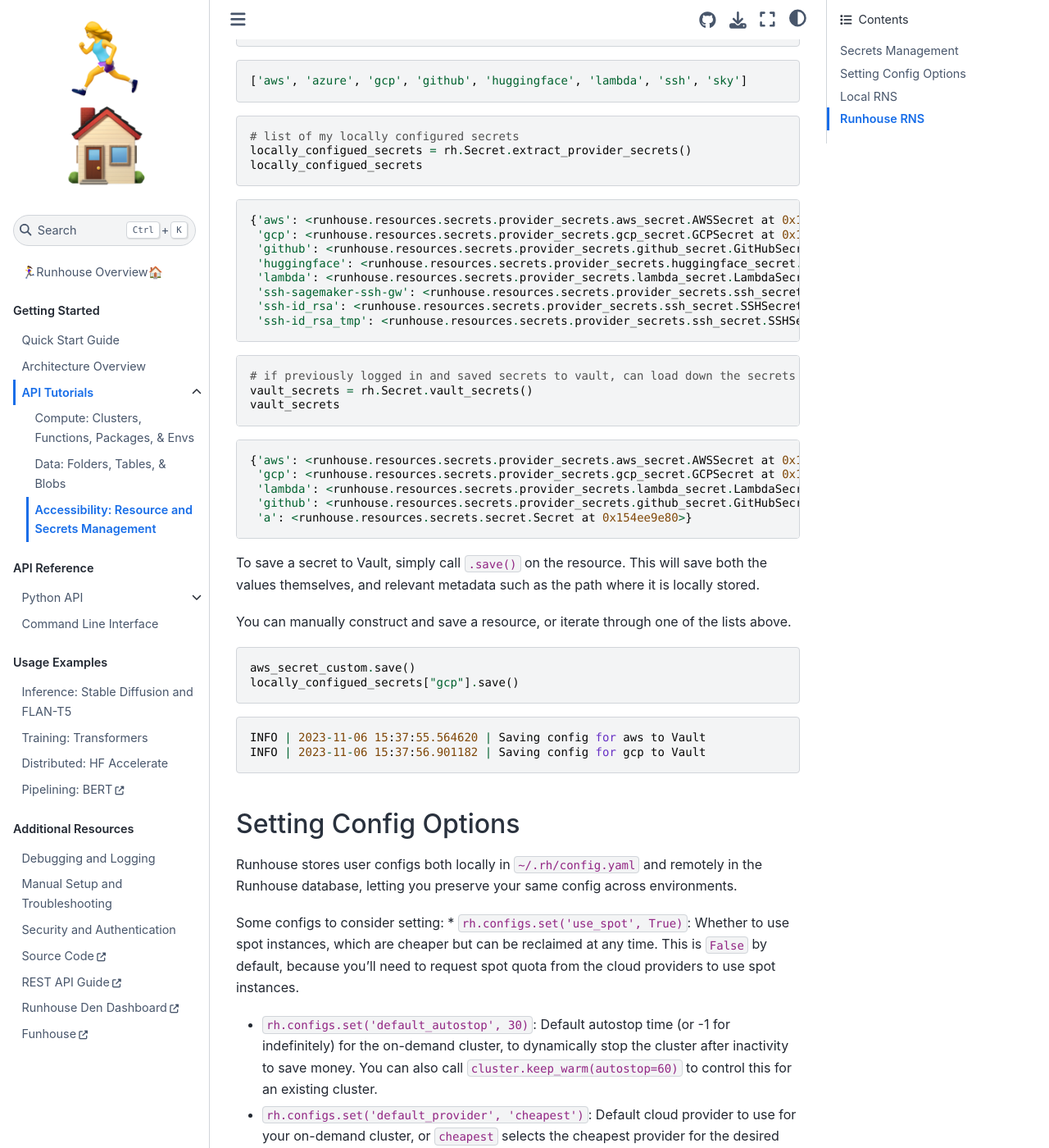
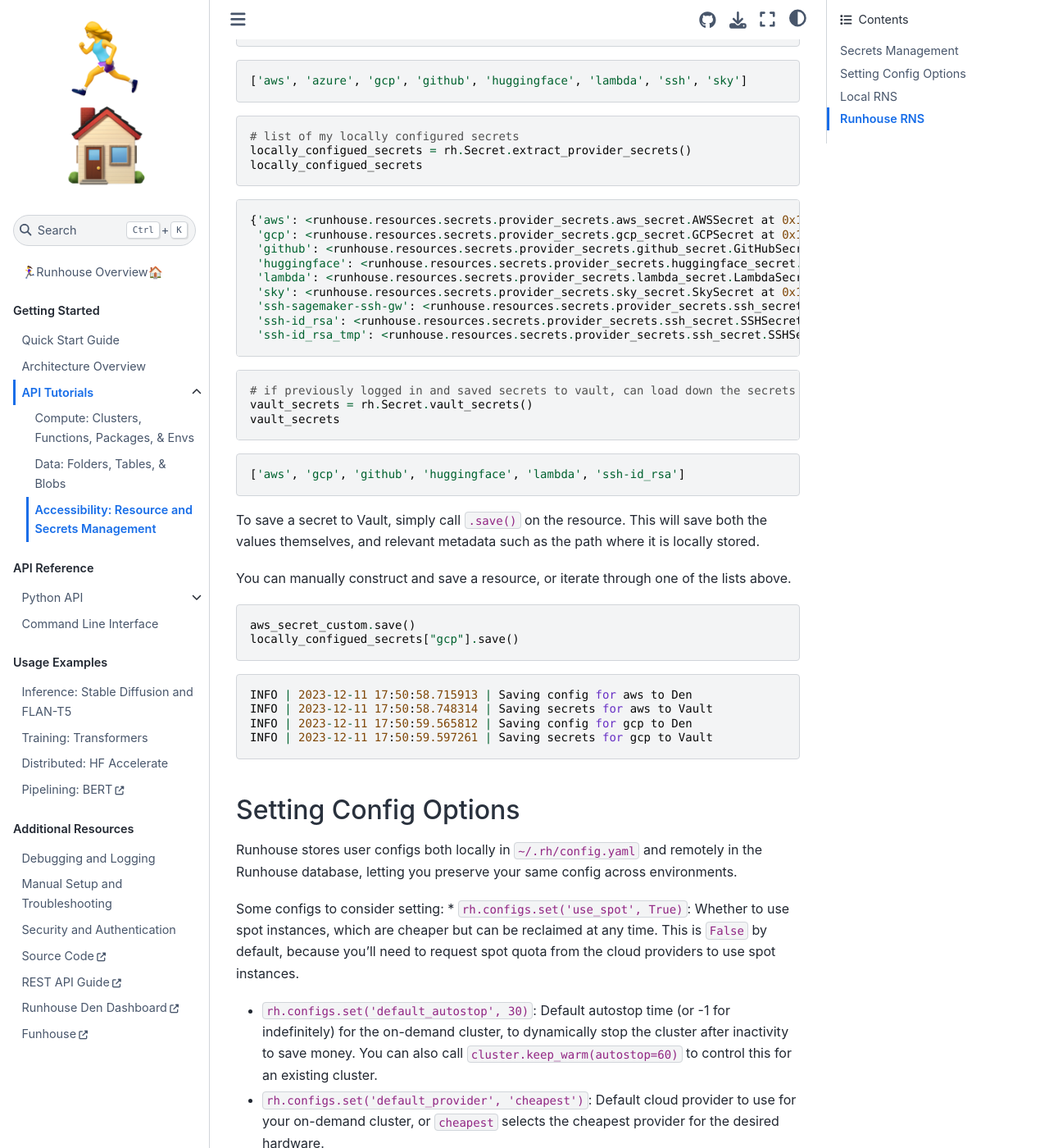
Before and after one commit to run-house/runhouse, a Sphinx documentation site: the page built from docs/tutorials/api/accessibility.rst, in a window 1280 px wide and 1400 px high, scrolled down 2924 px. Shown: the whole window at 82% size. Built offline with Sphinx 7.4.7 and the Sphinx Book theme 1.1.4, drawn with Linux system fonts in a browser that asks for light colours.

Commit message:
login and docs updates

```diff
--- a/docs/tutorials/api/accessibility.rst
+++ b/docs/tutorials/api/accessibility.rst
@@ -181,14 +183,15 @@
 .. parsed-literal::
     :class: code-output
 
-    {'aws': <runhouse.resources.secrets.provider_secrets.aws_secret.AWSSecret at 0x154ee99a0>,
-     'gcp': <runhouse.resources.secrets.provider_secrets.gcp_secret.GCPSecret at 0x103da3af0>,
-     'github': <runhouse.resources.secrets.provider_secrets.github_secret.GitHubSecret at 0x103c871f0>,
-     'huggingface': <runhouse.resources.secrets.provider_secrets.huggingface_secret.HuggingFaceSecret at 0x103da3fd0>,
-     'lambda': <runhouse.resources.secrets.provider_secrets.lambda_secret.LambdaSecret at 0x103da3cd0>,
-     'ssh-sagemaker-ssh-gw': <runhouse.resources.secrets.provider_secrets.ssh_secret.SSHSecret at 0x154eae8b0>,
-     'ssh-id_rsa': <runhouse.resources.secrets.provider_secrets.ssh_secret.SSHSecret at 0x154eae790>,
-     'ssh-id_rsa_tmp': <runhouse.resources.secrets.provider_secrets.ssh_secret.SSHSecret at 0x154eae730>}
+    {'aws': <runhouse.resources.secrets.provider_secrets.aws_secret.AWSSecret at 0x155109c70>,
+     'gcp': <runhouse.resources.secrets.provider_secrets.gcp_secret.GCPSecret at 0x107d14bb0>,
+     'github': <runhouse.resources.secrets.provider_secrets.github_secret.GitHubSecret at 0x107c9c8b0>,
+     'huggingface': <runhouse.resources.secrets.provider_secrets.huggingface_secret.HuggingFaceSecret at 0x107c9c040>,
+     'lambda': <runhouse.resources.secrets.provider_secrets.lambda_secret.LambdaSecret at 0x107c9c100>,
+     'sky': <runhouse.resources.secrets.provider_secrets.sky_secret.SkySecret at 0x107c9c970>,
+     'ssh-sagemaker-ssh-gw': <runhouse.resources.secrets.provider_secrets.ssh_secret.SSHSecret at 0x107c9c6d0>,
+     'ssh-id_rsa': <runhouse.resources.secrets.provider_secrets.ssh_secret.SSHSecret at 0x154f4eca0>,
+     'ssh-id_rsa_tmp': <runhouse.resources.secrets.provider_secrets.ssh_secret.SSHSecret at 0x154f4ed60>}
 
 
 
@@ -204,11 +207,7 @@
 .. parsed-literal::
     :class: code-output
 
-    {'aws': <runhouse.resources.secrets.provider_secrets.aws_secret.AWSSecret at 0x154ee9eb0>,
-     'gcp': <runhouse.resources.secrets.provider_secrets.gcp_secret.GCPSecret at 0x154ee9790>,
-     'lambda': <runhouse.resources.secrets.provider_secrets.lambda_secret.LambdaSecret at 0x154ee9d30>,
-     'github': <runhouse.resources.secrets.provider_secrets.github_secret.GitHubSecret at 0x154ee9f10>,
-     'a': <runhouse.resources.secrets.secret.Secret at 0x154ee9e80>}
+    ['aws', 'gcp', 'github', 'huggingface', 'lambda', 'ssh-id_rsa']
 
 
 
@@ -228,8 +227,10 @@
 .. parsed-literal::
     :class: code-output
 
-    INFO | 2023-11-06 15:37:55.564620 | Saving config for aws to Vault
-    INFO | 2023-11-06 15:37:56.901182 | Saving config for gcp to Vault
+    INFO | 2023-12-11 17:50:58.715913 | Saving config for aws to Den
+    INFO | 2023-12-11 17:50:58.748314 | Saving secrets for aws to Vault
+    INFO | 2023-12-11 17:50:59.565812 | Saving config for gcp to Den
+    INFO | 2023-12-11 17:50:59.597261 | Saving secrets for gcp to Vault
 
 
 Setting Config Options
```
Also changed, not shown: other parts of docs/tutorials/api/accessibility.rst (+2 -0 lines), docs/notebooks/api/accessibility.ipynb, 4 other files.
